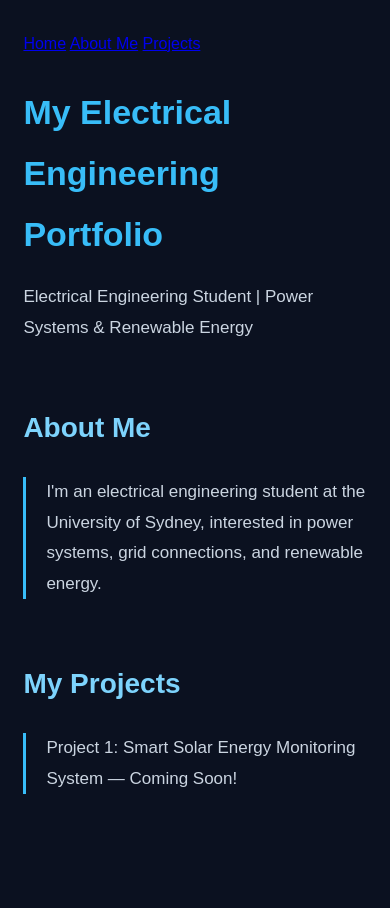
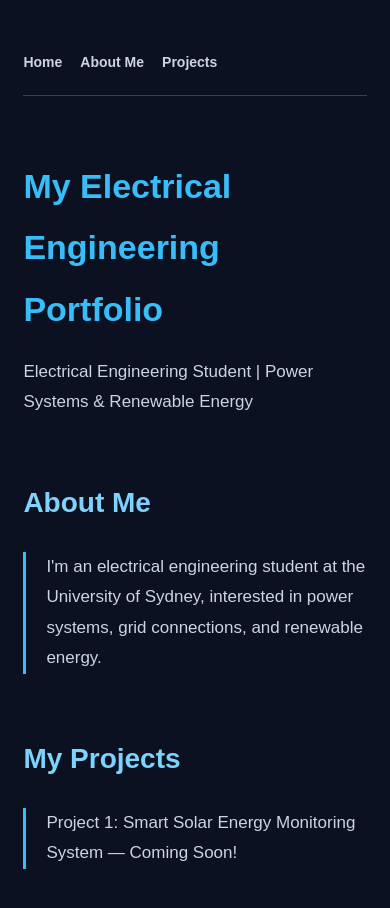
Before and after one commit to catherineelle/engineering-portfolio-, a plain HTML site: page index.html in a window 390 px wide. Before the commit the page ends 844 px from the top, so only its background shows below. Drawn offline with Linux system fonts and the light colour scheme.

Commit message:
Update style.css

```diff
--- a/style.css
+++ b/style.css
@@ -46,3 +46,44 @@ h2 + p {
     font-size: 34px;
   }
 }
+
+
+/* Navigation Bar */
+nav {
+  display: flex;
+  gap: 35px;
+  padding: 20px 0;
+  margin-bottom: 60px;
+  border-bottom: 1px solid #334155;
+}
+
+/* Navigation Links */
+nav a {
+  color: #cbd5e1;
+  text-decoration: none;
+  font-size: 16px;
+  font-weight: 600;
+  transition: color 0.3s ease;
+}
+
+/* Hover Effect */
+nav a:hover {
+  color: #38bdf8;
+}
+
+/* Smooth Scrolling */
+html {
+  scroll-behavior: smooth;
+}
+
+/* Mobile Navigation */
+@media (max-width: 600px) {
+  nav {
+    gap: 18px;
+    flex-wrap: wrap;
+  }
+
+  nav a {
+    font-size: 14px;
+  }
+}
```
